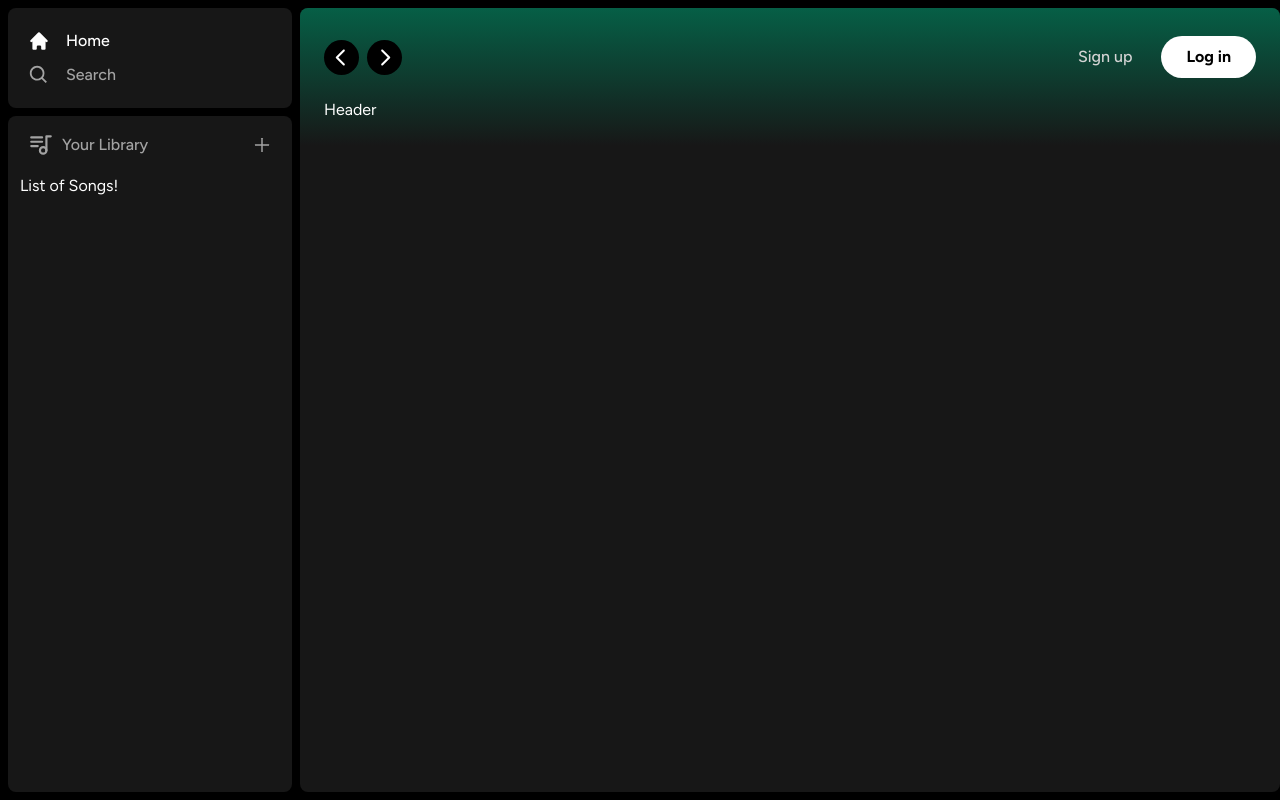
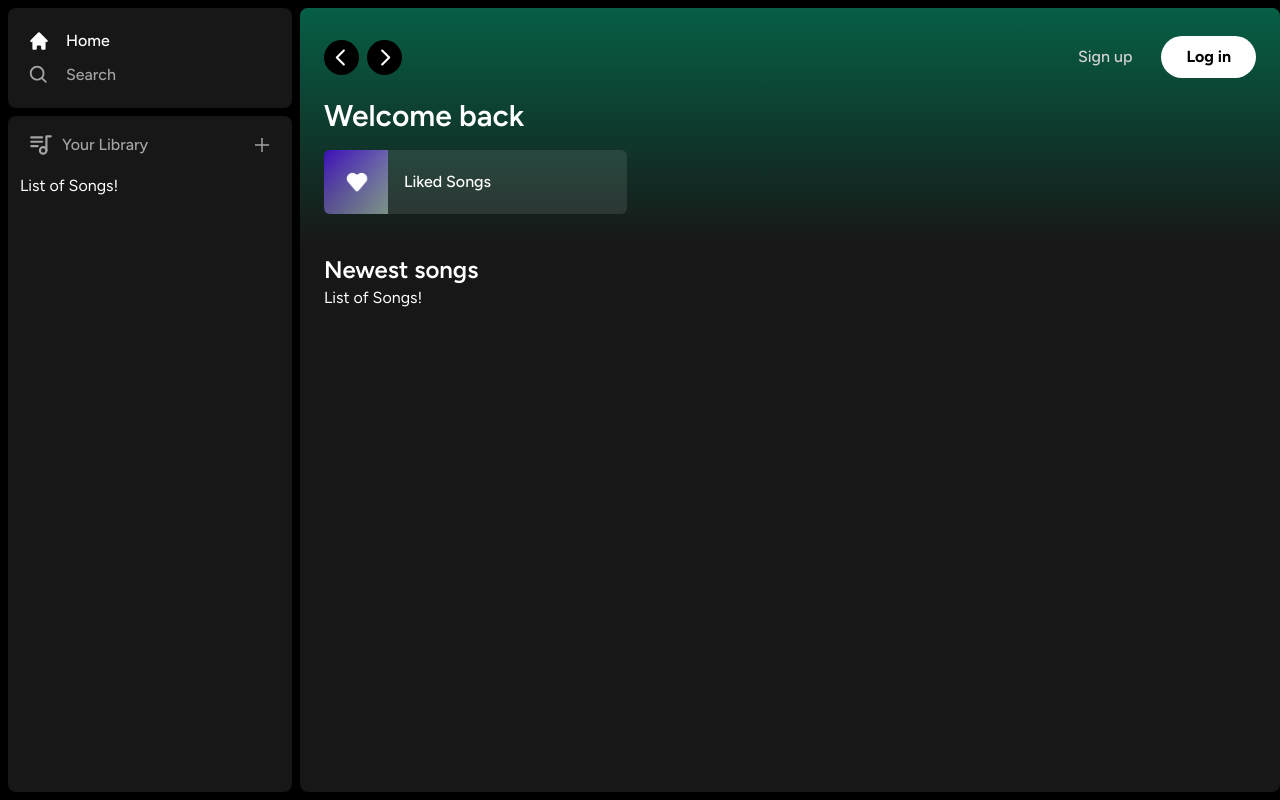
Before and after one commit to gharewal12/spotify-clone, a Next.js app: page / in a window 1280 px wide. Built offline with nearby package versions, Linux system fonts and the light colour scheme.

Commit message:
Added liked song UI

```diff
--- a/app/(site)/page.tsx
+++ b/app/(site)/page.tsx
@@ -1,4 +1,5 @@
 import Header from "@/components/Header";
+import ListItem from "@/components/ListItem";
 
 export default function Home() {
   return (
@@ -10,7 +11,42 @@
     overflow-hidden
     overflow-y-auto
     ">
-      <Header>Header</Header>
+      <Header>
+        <div className="mb-2">
+          <h1 className="
+            text-white
+            text-3xl
+            font-semibold
+          ">
+            Welcome back
+          </h1>
+          <div className="
+            grid
+            grid-cols-1
+            sm:grid-cols-2
+            xl:grid-cols-3
+            2xl:grid-cols-4
+            gap-3
+            mt-4
+          ">
+            <ListItem
+              name="Liked Songs"
+              href="liked"
+              image="/images/liked.png"
+            />
+          </div>
+        </div>
+      </Header>
+      <div className="mt-2 mb-7 px-6">
+        <div className=" flex justify-between items-center">
+          <h1 className="text-white text-2xl font-semibold">
+            Newest songs
+          </h1>
+        </div>
+        <div>
+          List of Songs!
+        </div>
+      </div>
     </div>
   )
 }
--- /dev/null
+++ b/components/ListItem.tsx
@@ -0,0 +1,78 @@
+'use client';
+
+import Image from "next/image";
+import { useRouter } from "next/navigation";
+import React from "react";
+import { FaPlay } from "react-icons/fa";
+
+interface ListItemProps {
+    image: string;
+    name: string;
+    href: string;
+}
+
+const ListItem: React.FC<ListItemProps> = ({
+    image,
+    name,
+    href
+}) => {
+    const router = useRouter();
+
+    const onClick = () => {
+        // Add authentication before push
+        router.push(href);
+    }
+
+    return (
+        <button
+            onClick={() => onClick}
+            className="
+            relative
+            group
+            flex
+            items-center
+            rounded-md
+            overflow-hidden
+            gap-x-4
+            bg-neutral-100/10
+            hover:bg-neutral-100/20
+            transition
+            pr-4
+        ">
+            <div className="
+                relative
+                min-h-[64px]
+                min-w-[64px]
+            ">
+                <Image
+                    src={image}
+                    className="object-cover"
+                    fill
+                    alt="Like Image"
+                />
+            </div>
+            <p className=" font-medium truncate py-5">
+                {name}
+            </p>
+            <div className="
+                absolute
+                transition
+                opacity-0
+                rounded-full
+                flex
+                items-center
+                justify-center
+                bg-green-500
+                p-4
+                drop-shadow-md
+                right-5
+                group-hover:opacity-100
+                hover:scale-100
+            ">
+                <FaPlay className="text-black" />
+            </div>
+        </button>
+    )
+}
+
+export default ListItem
```
Also changed, not shown: public/images/liked.png (added).
